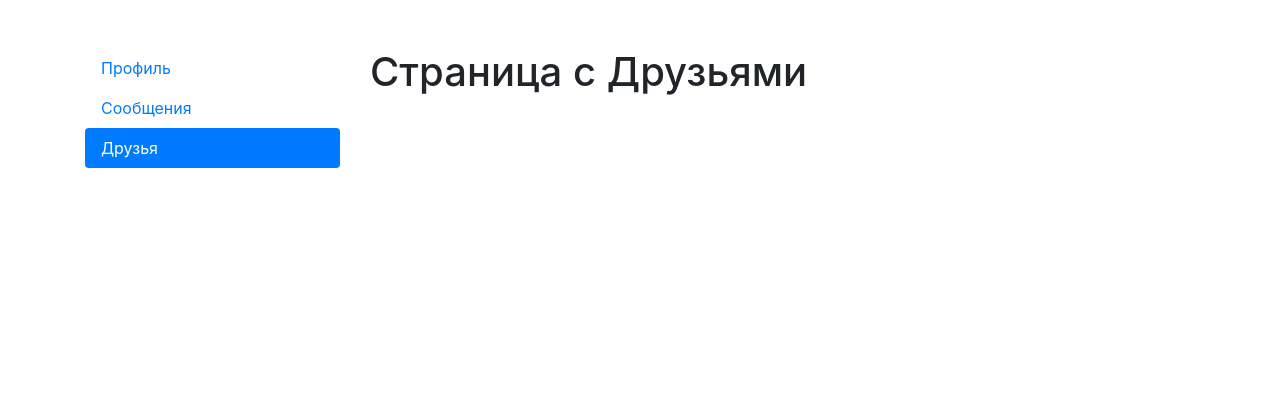
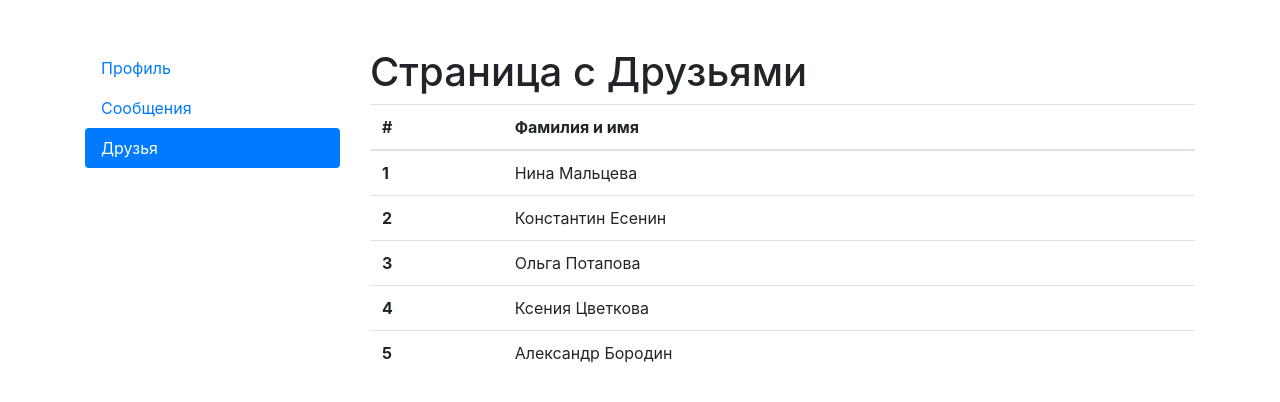
Before and after one commit to marinamyxa/react-app, a React (Create React App) app: page /friends in a window 1280 px wide. Shown: the top 402 px of the page. Built offline with nearby package versions, Linux system fonts and the light colour scheme.

Commit message:
work Friends

```diff
--- a/src/components/Friends.jsx
+++ b/src/components/Friends.jsx
@@ -1,3 +1,32 @@
-export const Friends = () => {
-    return <h1>Страница с Друзьями</h1>;
-  };
+const TableRow = (props) => {
+  return (
+    <tr>
+      <th scope="row">{props.index + 1}</th>
+      <td>{props.name} {props.lastname}</td>
+    </tr>
+  );
+};
+
+export const Friends = (props) => {
+  let users = props.function();
+  console.log(users);
+  let userCount = Object.keys(users).length;
+  let userRow = [];
+  for (let i = 0; i < userCount; i++) {
+    userRow.push(<TableRow index={i} name={users[i].name} lastname={users[i].lastname} key={i}/>)
+  }
+  return (
+    <>
+      <h1>Страница с Друзьями</h1>
+      <table className="table">
+        <thead>
+          <tr>
+            <th scope="col">#</th>
+            <th scope="col">Фамилия и имя</th>
+          </tr>
+        </thead>
+        <tbody>{userRow}</tbody>
+      </table>
+    </>
+  );
+};
```
